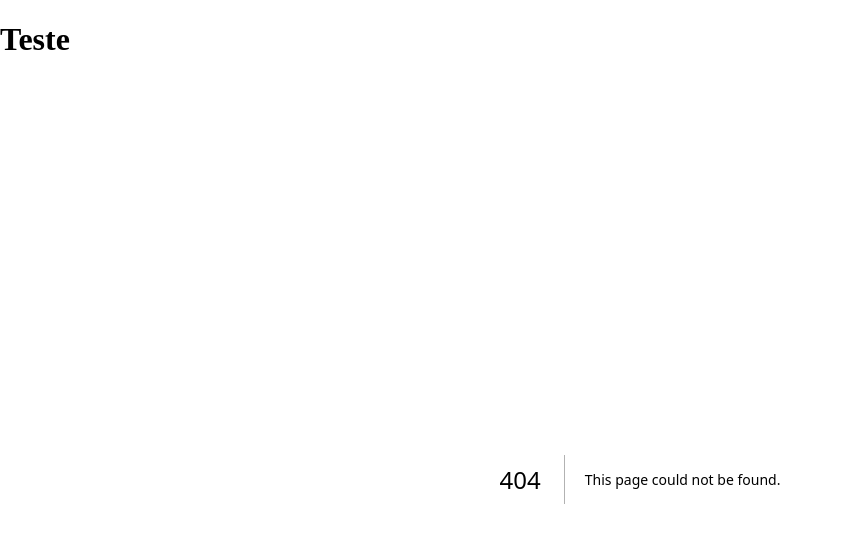
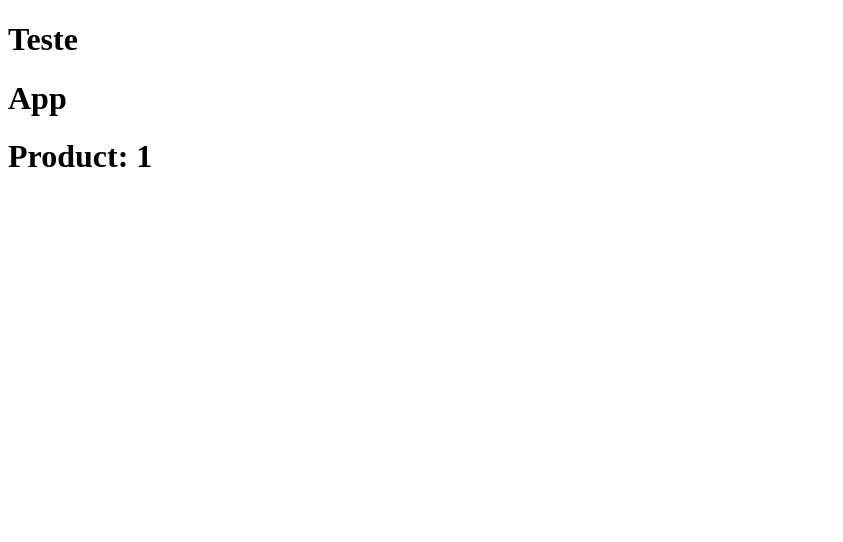
Before and after one commit to AlexMarquesAlves/ui-twitter, a Next.js app: page /app/products/1 in a window 1280 px wide. Before the commit this address had no page. Shown: the top 542 px of the page, without its empty margins (0-843 px from the left). Built offline with nearby package versions, Linux system fonts and the light colour scheme.

Commit message:
feat: Rotas dinâmicas

```diff
--- /dev/null
+++ b/src/app/app/products/[id]/page.tsx
@@ -0,0 +1,15 @@
+export type ProductProps = {
+  params: {
+    id: string
+  }
+}
+
+const Product = ({ params }: ProductProps) => {
+  return (
+    <>
+      <h1>Product: {params.id}</h1>
+    </>
+  )
+}
+
+export default Product
```
